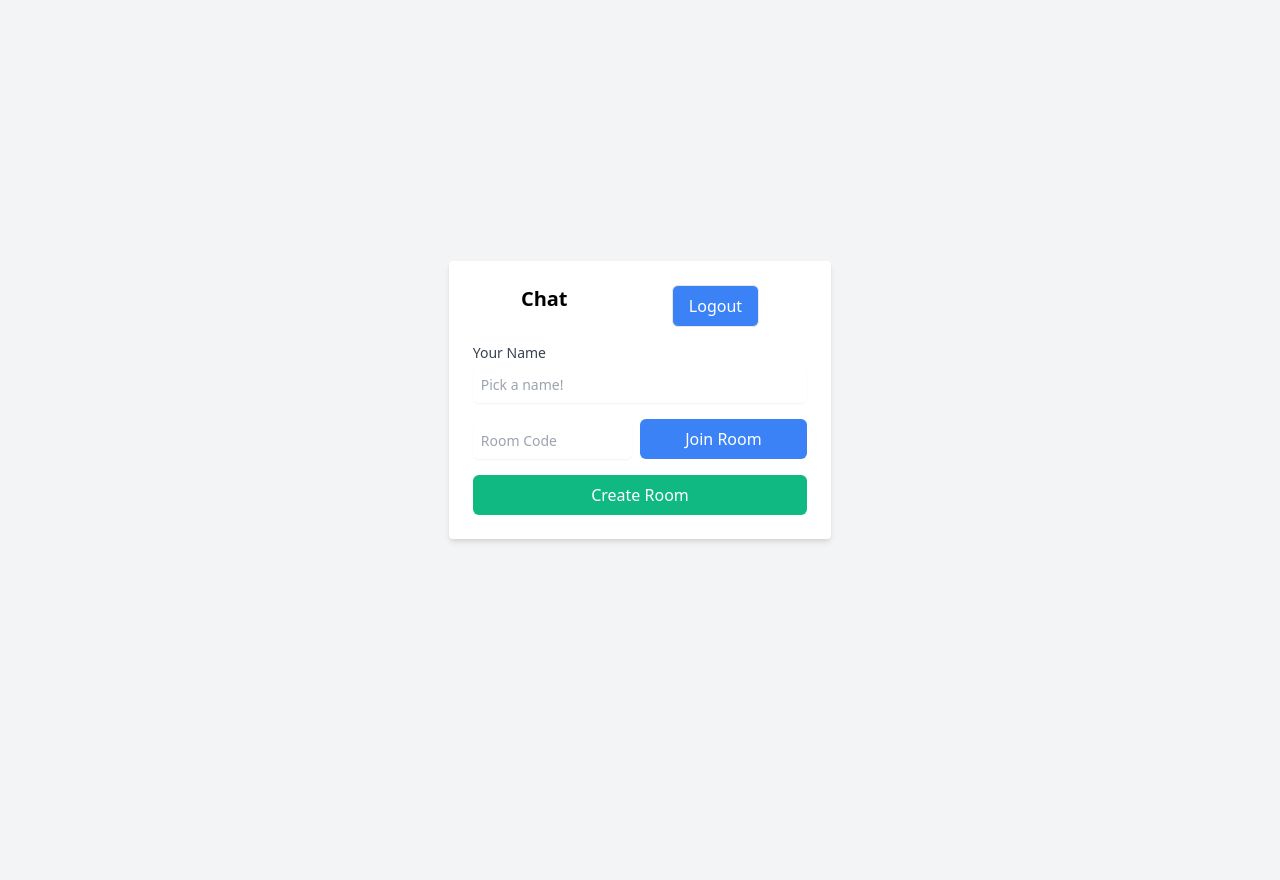
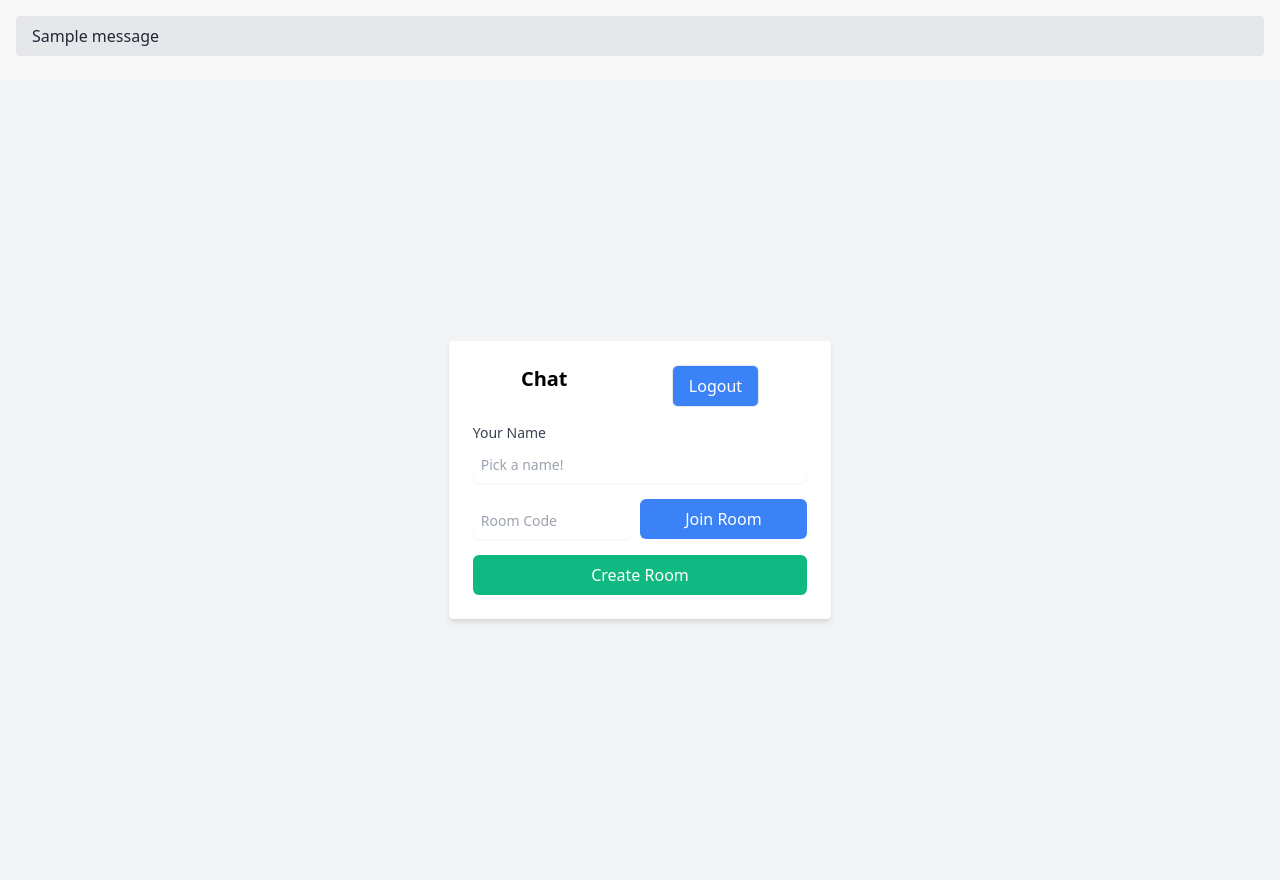
Before and after one commit to sam-abraha/flask-chat-mongo, a Flask app: page / in a window 1280 px wide. Before the commit the page ends 542 px from the top, so only its background shows below. Run offline with Flask 3, Linux system fonts and the light colour scheme; the visitor is signed in with stand-in values (Sample User, id 1); one stand-in notice (Sample message) is shown; style sheets or scripts are compiled from the project's sources; some libraries are stand-ins or nearby versions.

Commit message:
feat: add flash message after deletion of a room

```diff
--- a/app.py
+++ b/app.py
@@ -1,4 +1,4 @@
-from flask import Flask, render_template, request, session, redirect, url_for
+from flask import Flask, flash, render_template, request, session, redirect, url_for
 from flask_socketio import join_room, leave_room, send, SocketIO
 from flask_login import current_user, login_required, login_user, LoginManager, logout_user
 from pymongo.errors import DuplicateKeyError
@@ -119,6 +119,7 @@ def delete_current_room():
     if success:
         session.pop("room", None)
         session.pop("name", None)
+        flash("Room deleted successfully.", "success")
         return redirect(url_for("home"))
 
     return redirect(url_for("room"))
--- a/templates/base.html
+++ b/templates/base.html
@@ -12,6 +12,17 @@
     </script>
 </head>
 <body class="font-sans bg-primary">
+    {% with messages = get_flashed_messages(with_categories=true) %}
+        {% if messages %}
+            <div class="p-4">
+                {% for category, message in messages %}
+                    <div class="mb-2 rounded px-4 py-2 bg-gray-200 text-gray-800">
+                        {{ message }}
+                    </div>
+                {% endfor %}
+            </div>
+        {% endif %}
+    {% endwith %}
     <div class="content">{% block content %} {% endblock %}</div>
 </body>
 </html>
```
